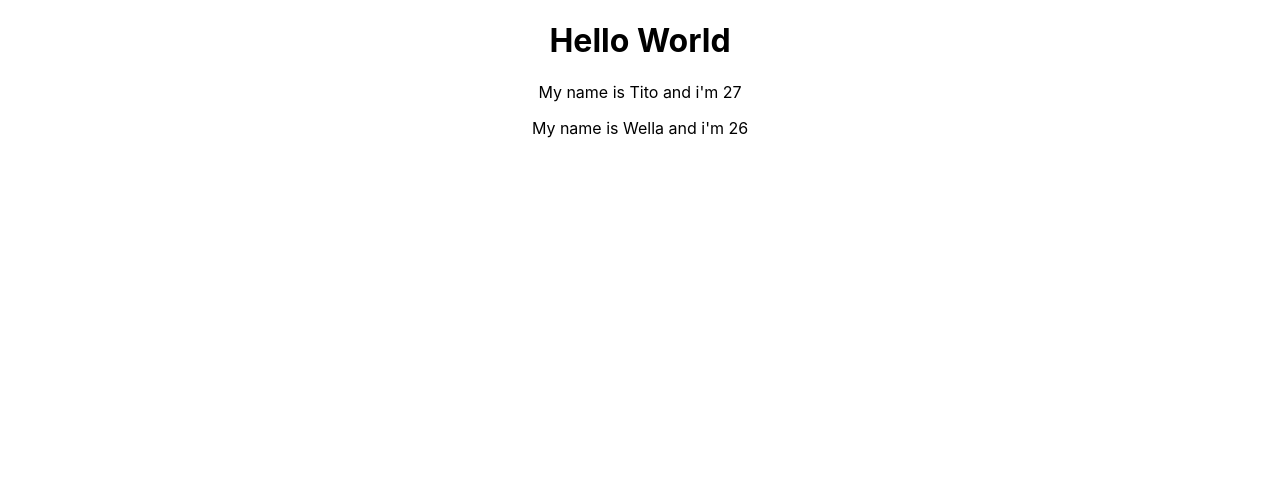
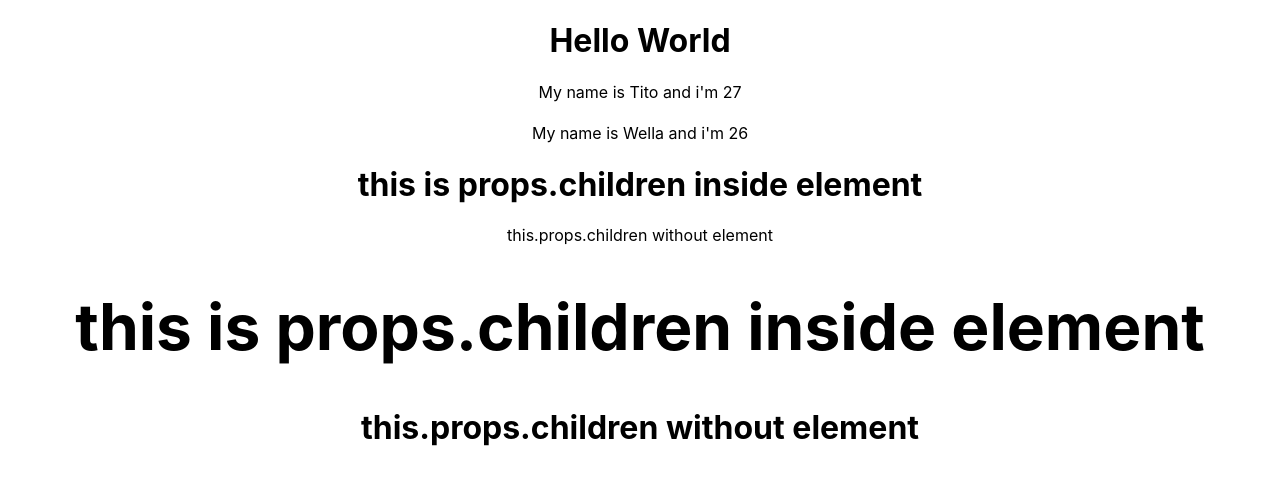
Before and after one commit to Tito-Rollis/reactJS-learning, a React (Create React App) app: page / in a window 1280 px wide. Shown: the top 484 px of the page. Built offline with nearby package versions, Linux system fonts and the light colour scheme.

Commit message:
using props.children

```diff
--- a/src/App.js
+++ b/src/App.js
@@ -32,7 +32,10 @@ class App extends Component {
 			<div className="App">
 				<h1>Hello World</h1>
 				<Person name="Tito" age="27" />
-				<Person name="Wella" age="26" />
+				<Person name="Wella" age="26">
+					<h1>this is props.children inside element</h1>
+					this.props.children without element
+				</Person>
 			</div>
 		);
 	}
--- a/src/Person/Person.js
+++ b/src/Person/Person.js
@@ -1,9 +1,13 @@
 // Use props param to insert the property/attribute
 const person = (props) => {
 	return (
-		<p>
-			My name is {props.name} and i'm {props.age}
-		</p>
+		<div>
+			<p>
+				My name is {props.name} and i'm {props.age}
+			</p>
+			{props.children}
+			<h1>{props.children}</h1>
+		</div>
 	);
 };
 
```
